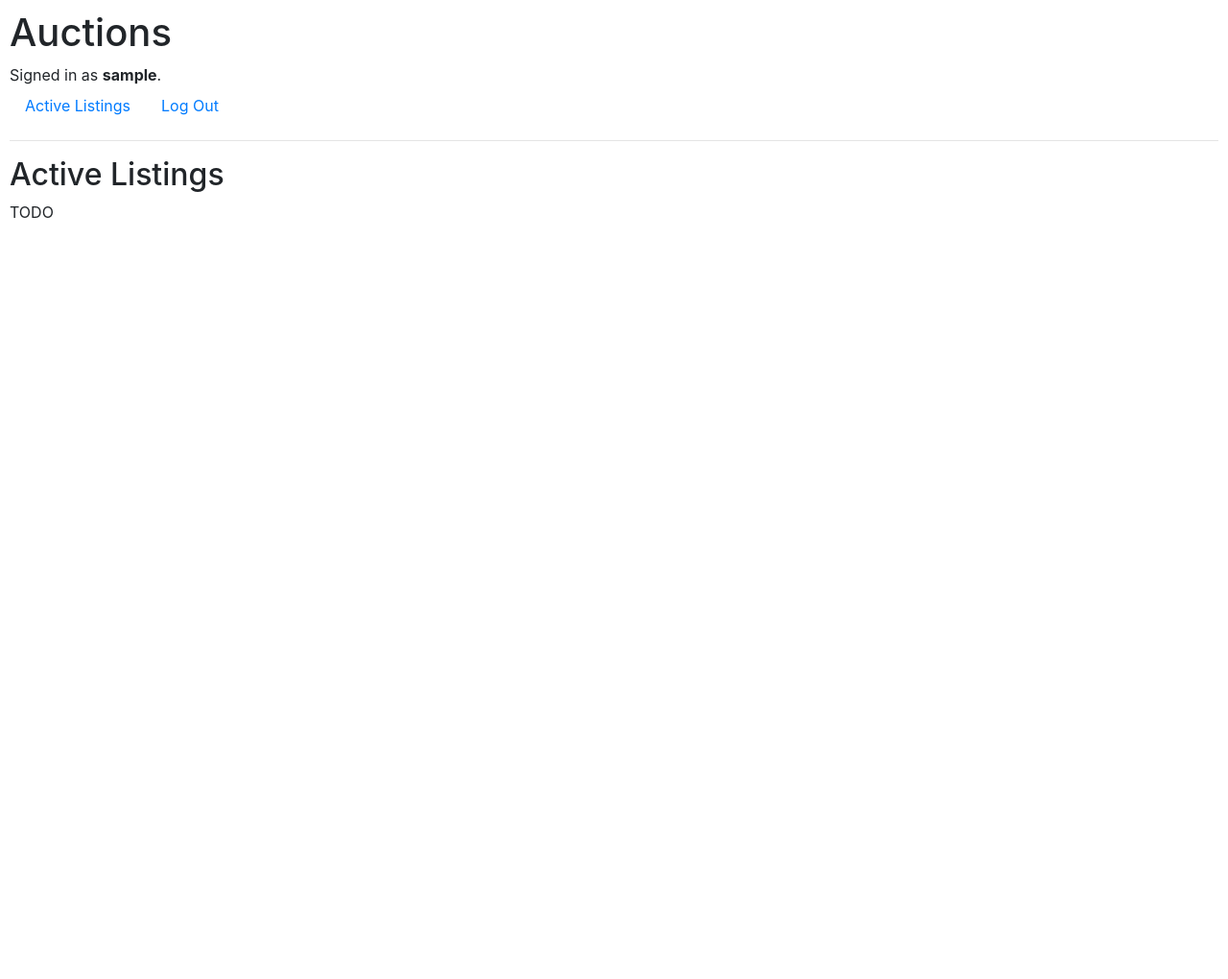
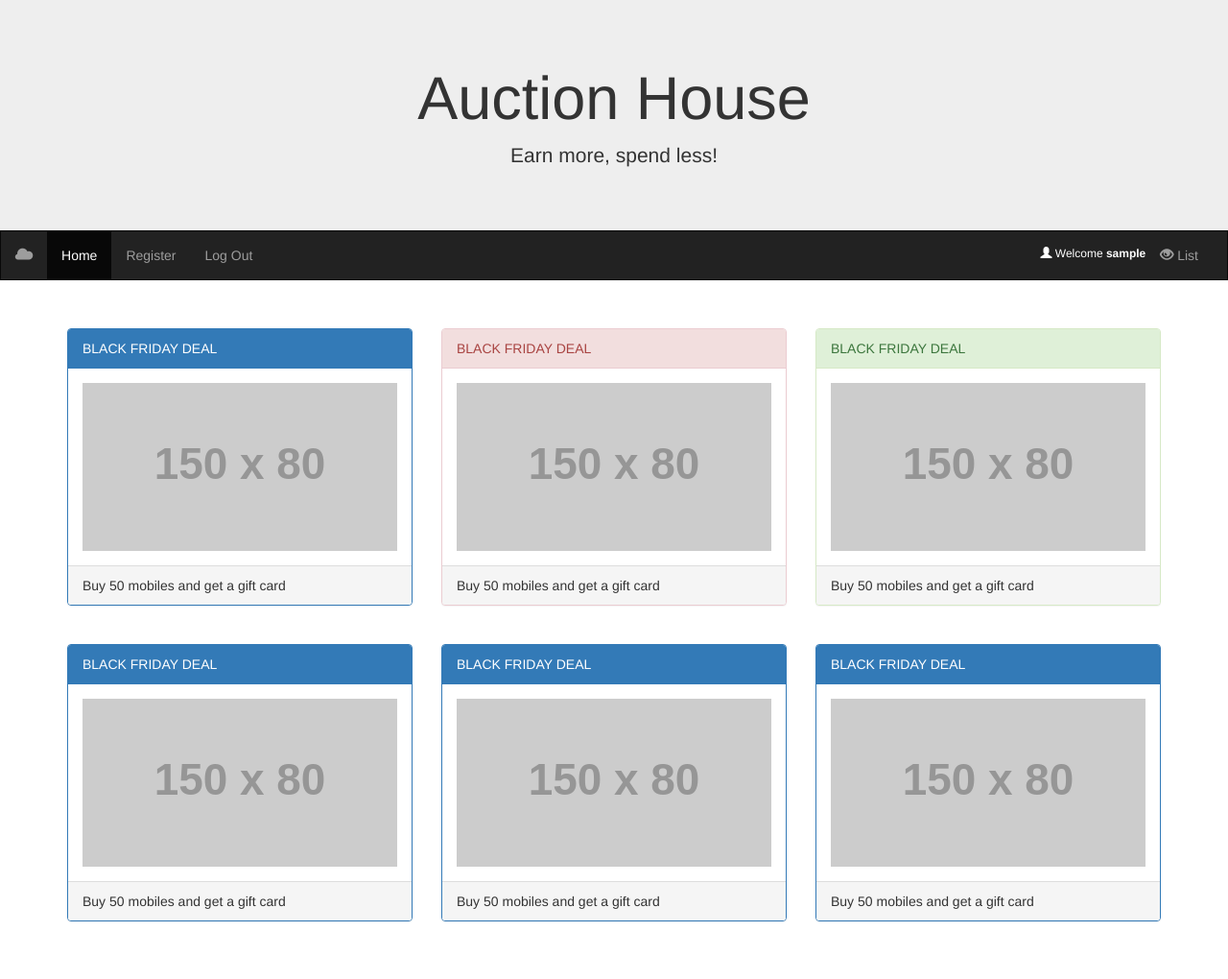
Before and after one commit to CrimsonCoder42/CSCI_S-33a_commerce, a Django app: page / in a window 1280 px wide. Shown: the whole page at 96% size. Before the commit the page ends 227 px from the top, so only its background shows below. Run offline with Django 3.2, Linux system fonts and the light colour scheme; the visitor is signed in with stand-in values (Sample User, id 1); grey boxes labelled with a size stand in for pictures from a placeholder-image service; some libraries are stand-ins or nearby versions.

Commit message:
visuals set most of the models built

```diff
--- a/auctions/models.py
+++ b/auctions/models.py
@@ -1,6 +1,60 @@
 from django.contrib.auth.models import AbstractUser
 from django.db import models
+from django.utils import timezone
 
 
 class User(AbstractUser):
     pass
+
+
+# category model groups the listings
+class Category(models.Model):
+    categoryName = models.CharField(max_length=40)
+
+    def __str__(self):
+        return self.categoryName
+
+
+class AuctionWatchList(models.Model):
+    user = models.ForeignKey('User', on_delete=models.CASCADE, related_name='watchlist_for_user')
+    currentAuctions = models.ManyToManyField('AuctionListing', related_name='watchlist_auctions', blank=True)
+
+
+# Use float instead of integer for bids down to the penny
+class AuctionListing(models.Model):
+    itemTitle = models.CharField(max_length=80)
+    itemActive = models.BooleanField(default= True)
+    # itemImage = models.ImageField(upload_to='images', blank=True,  null=True)
+    itemDescription = models.TextField()
+    itemCreator = models.ForeignKey(User, on_delete=models.PROTECT, related_name='auction_maker')
+    auctionCategory = models.ForeignKey(Category, on_delete=models.CASCADE, related_name='auction_category')
+    date = models.DateTimeField(default=timezone.now)
+    initial_bid = models.FloatField()
+    current_bid = models.FloatField(blank=True, null=True)
+    bid_winner = models.ForeignKey(User, null=True, on_delete=models.PROTECT)
+
+# double check strftime('%B %d %Y') pycharm giving unresolved
+
+    def created_date(self):
+        return f"{self.date}"
+
+    def __str__(self):
+        return self.itemTitle
+
+
+class AuctionBid(models.Model):
+    itemCreator = models.ForeignKey(User, on_delete=models.CASCADE, related_name='auction_maker_item')
+    auctionItem = models.ForeignKey(AuctionListing, on_delete=models.CASCADE, related_name="auction_bid_item")
+    date = models.DateTimeField(default=timezone.now)
+    bid = models.IntegerField()
+
+    def __str__(self):
+        return f"{self.bid}"
+
+class Comment(models.Model):
+    date = models.DateTimeField(default=timezone.now)
+    comment = models.CharField(max_length=80)
+    user = models.ForeignKey(User, on_delete=models.CASCADE, related_name='user_comment')
+
+    def __str__(self):
+        return f"{self.user} - {self.date}"
--- a/auctions/static/auctions/styles.css
+++ b/auctions/static/auctions/styles.css
@@ -1,3 +1,31 @@
-body {
-    padding: 10px;
+
+.navbar {
+    border-radius: 0;
+    margin-bottom: 50px;
+    }
+
+.jumbotron {
+    margin-bottom: 50px;
 }
+
+footer {
+    background-color: #f2f2f2;
+    padding: 25px;
+    }
+
+#jtron{
+    margin-bottom:0px;
+}
+
+.usernote {
+    color: white;
+    margin-top: 8%;
+    font-size: 12px;
+}
+
+.center{
+    width: 50%;
+    margin-right:25%;
+    margin-left:25%;
+
+}
--- a/auctions/templates/auctions/index.html
+++ b/auctions/templates/auctions/index.html
@@ -1,7 +1,55 @@
 {% extends "auctions/layout.html" %}
 
 {% block body %}
-    <h2>Active Listings</h2>
+    <div class="container">
+  <div class="row">
+    <div class="col-sm-4">
+      <div class="panel panel-primary">
+        <div class="panel-heading">BLACK FRIDAY DEAL</div>
+        <div class="panel-body"><img src="https://placehold.it/150x80?text=IMAGE" class="img-responsive" style="width:100%" alt="Image"></div>
+        <div class="panel-footer">Buy 50 mobiles and get a gift card</div>
+      </div>
+    </div>
+    <div class="col-sm-4">
+      <div class="panel panel-danger">
+        <div class="panel-heading">BLACK FRIDAY DEAL</div>
+        <div class="panel-body"><img src="https://placehold.it/150x80?text=IMAGE" class="img-responsive" style="width:100%" alt="Image"></div>
+        <div class="panel-footer">Buy 50 mobiles and get a gift card</div>
+      </div>
+    </div>
+    <div class="col-sm-4">
+      <div class="panel panel-success">
+        <div class="panel-heading">BLACK FRIDAY DEAL</div>
+        <div class="panel-body"><img src="https://placehold.it/150x80?text=IMAGE" class="img-responsive" style="width:100%" alt="Image"></div>
+        <div class="panel-footer">Buy 50 mobiles and get a gift card</div>
+      </div>
+    </div>
+  </div>
+</div><br>
 
-    TODO
+<div class="container">
+  <div class="row">
+    <div class="col-sm-4">
+      <div class="panel panel-primary">
+        <div class="panel-heading">BLACK FRIDAY DEAL</div>
+        <div class="panel-body"><img src="https://placehold.it/150x80?text=IMAGE" class="img-responsive" style="width:100%" alt="Image"></div>
+        <div class="panel-footer">Buy 50 mobiles and get a gift card</div>
+      </div>
+    </div>
+    <div class="col-sm-4">
+      <div class="panel panel-primary">
+        <div class="panel-heading">BLACK FRIDAY DEAL</div>
+        <div class="panel-body"><img src="https://placehold.it/150x80?text=IMAGE" class="img-responsive" style="width:100%" alt="Image"></div>
+        <div class="panel-footer">Buy 50 mobiles and get a gift card</div>
+      </div>
+    </div>
+    <div class="col-sm-4">
+      <div class="panel panel-primary">
+        <div class="panel-heading">BLACK FRIDAY DEAL</div>
+        <div class="panel-body"><img src="https://placehold.it/150x80?text=IMAGE" class="img-responsive" style="width:100%" alt="Image"></div>
+        <div class="panel-footer">Buy 50 mobiles and get a gift card</div>
+      </div>
+    </div>
+  </div>
+</div><br><br>
 {% endblock %}
--- a/auctions/templates/auctions/layout.html
+++ b/auctions/templates/auctions/layout.html
@@ -4,36 +4,50 @@
 <html lang="en">
     <head>
         <title>{% block title %}Auctions{% endblock %}</title>
-        <link rel="stylesheet" href="https://stackpath.bootstrapcdn.com/bootstrap/4.4.1/css/bootstrap.min.css" integrity="sha384-Vkoo8x4CGsO3+Hhxv8T/Q5PaXtkKtu6ug5TOeNV6gBiFeWPGFN9MuhOf23Q9Ifjh" crossorigin="anonymous">
+        <meta name="viewport" content="width=device-width, initial-scale=1">
+        <link rel="stylesheet" href="https://maxcdn.bootstrapcdn.com/bootstrap/3.4.1/css/bootstrap.min.css">
         <link href="{% static 'auctions/styles.css' %}" rel="stylesheet">
+        <script src="https://ajax.googleapis.com/ajax/libs/jquery/3.6.0/jquery.min.js"></script>
+        <script src="https://maxcdn.bootstrapcdn.com/bootstrap/3.4.1/js/bootstrap.min.js"></script>
     </head>
     <body>
-        <h1>Auctions</h1>
-        <div>
-            {% if user.is_authenticated %}
-                Signed in as <strong>{{ user.username }}</strong>.
-            {% else %}
-                Not signed in.
-            {% endif %}
+       <div class="jumbotron" id="jtron">
+            <div class="container text-center">
+                <h1>Auction House</h1>
+                <p>Earn more, spend less!</p>
+            </div>
+       </div>
+       <nav class="navbar navbar-inverse">
+        <div class="container-fluid">
+            <div class="navbar-header">
+                <button type="button" class="navbar-toggle" data-toggle="collapse" data-target="#myNavbar">
+                    <span class="icon-bar"></span>
+                    <span class="icon-bar"></span>
+                    <span class="icon-bar"></span>
+                </button>
+                <a class="navbar-brand" href="#"><span class="glyphicon glyphicon-cloud"></span></a>
+            </div>
+            <div class="collapse navbar-collapse" id="myNavbar">
+                <ul class="nav navbar-nav">
+                    <li class="active"><a href="{% url 'index' %}">Home</a></li>
+                    <li><a href="{% url 'register' %}">Register</a></li>
+                    {% if user.is_authenticated %}
+                    <li><a class="nav-link" href="{% url 'logout' %}">Log Out</a></li>
+                    {% else %}
+                    <li><a href="{% url 'login' %}">Log In</a></li>
+                    {% endif %}
+                </ul>
+                <ul class="nav navbar-nav navbar-right">
+                    {% if user.is_authenticated %}
+                    <li class="usernote"><span class="glyphicon glyphicon-user"></span> Welcome <strong>{{ user.username }}</strong></li>
+                    {% else %}
+                    <li class="usernote"><span class="glyphicon glyphicon-user"></span> Welcome <strong>Guest</strong></li>
+                    {% endif %}
+                    <li><a href="#"><span class="glyphicon glyphicon-eye-open"></span> List </a></li>
+                </ul>
+            </div>
         </div>
-        <ul class="nav">
-            <li class="nav-item">
-                <a class="nav-link" href="{% url 'index' %}">Active Listings</a>
-            </li>
-            {% if user.is_authenticated %}
-                <li class="nav-item">
-                    <a class="nav-link" href="{% url 'logout' %}">Log Out</a>
-                </li>
-            {% else %}
-                <li class="nav-item">
-                    <a class="nav-link" href="{% url 'login' %}">Log In</a>
-                </li>
-                <li class="nav-item">
-                    <a class="nav-link" href="{% url 'register' %}">Register</a>
-                </li>
-            {% endif %}
-        </ul>
-        <hr>
+       </nav>
         {% block body %}
         {% endblock %}
     </body>
--- a/auctions/templates/auctions/login.html
+++ b/auctions/templates/auctions/login.html
@@ -1,8 +1,8 @@
 {% extends "auctions/layout.html" %}
 
 {% block body %}
-
-    <h2>Login</h2>
+    <div class="center">
+        <h2>Login</h2>
 
     {% if message %}
         <div>{{ message }}</div>
@@ -20,5 +20,6 @@
     </form>
 
     Don't have an account? <a href="{% url 'register' %}">Register here.</a>
+    </div>
 
 {% endblock %}
--- a/auctions/views.py
+++ b/auctions/views.py
@@ -1,10 +1,10 @@
 from django.contrib.auth import authenticate, login, logout
 from django.db import IntegrityError
 from django.http import HttpResponse, HttpResponseRedirect
-from django.shortcuts import render
+from django.shortcuts import render, redirect
 from django.urls import reverse
 
-from .models import User
+from .models import User, Category, AuctionWatchList, AuctionListing, AuctionBid, Comment
 
 
 def index(request):
```
Also changed, not shown: auctions/templates/auctions/register.html (+5 -2 lines).
